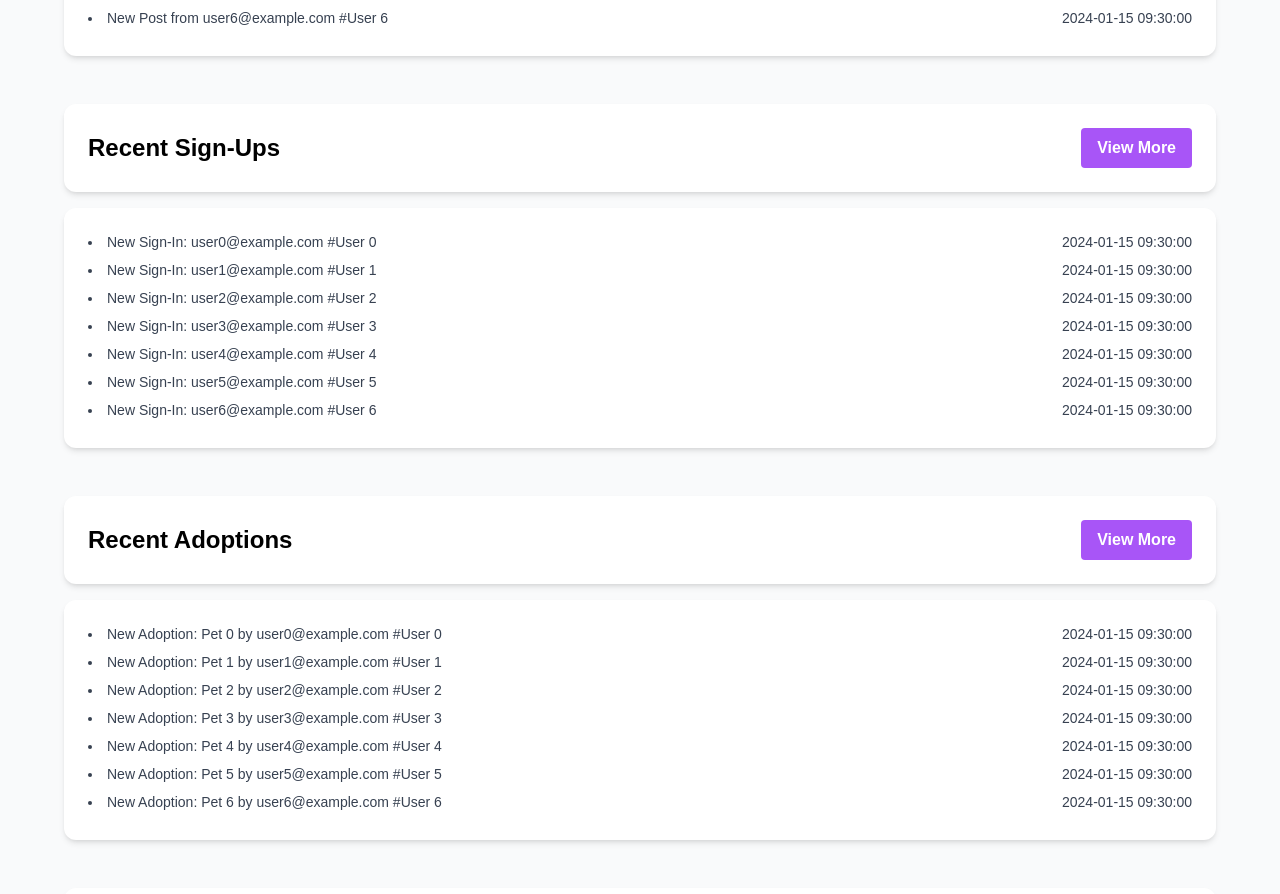
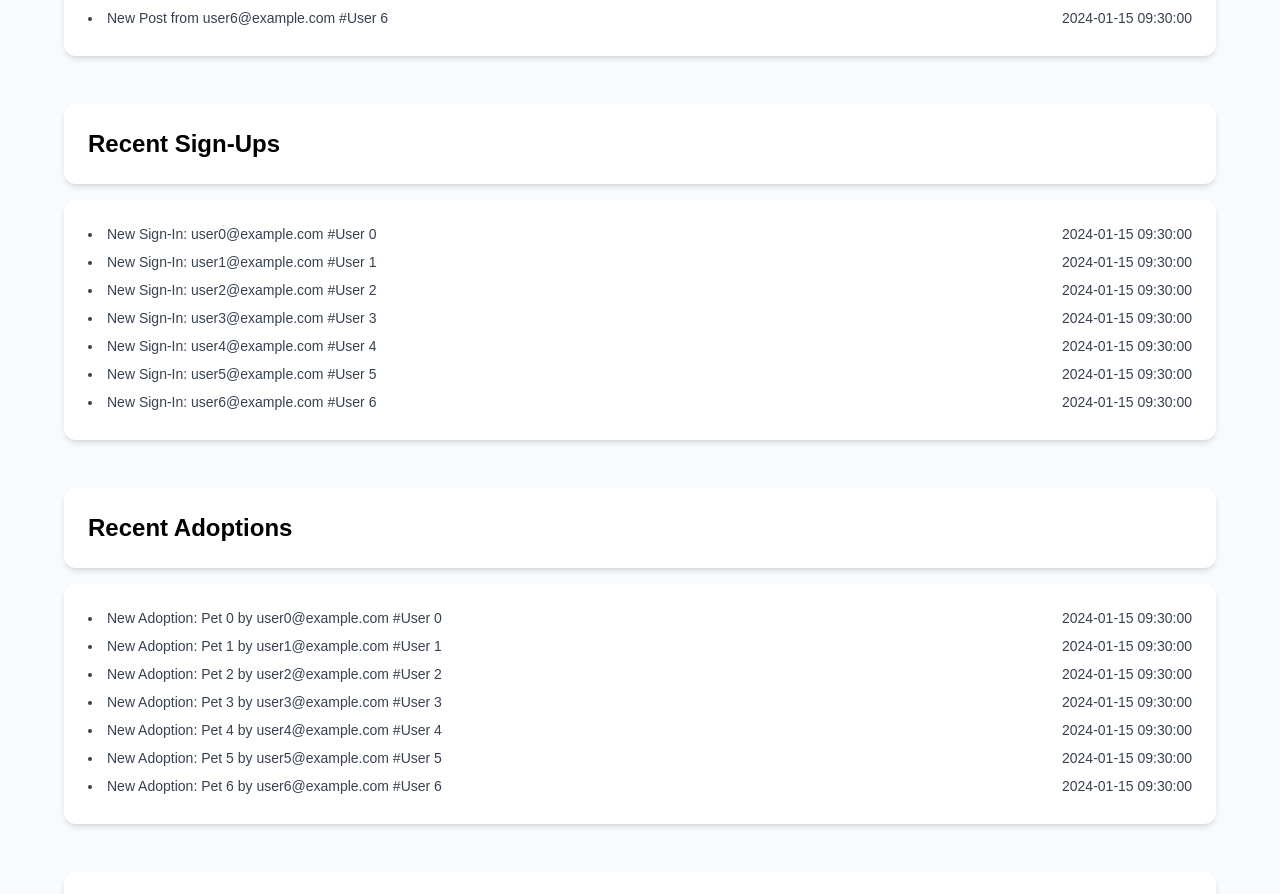
Before and after one commit to Yohhannn/Petmosphere_System, a React (Vite) app in the folder frontend/: page /admin/dashboard in a window 1280 px wide. Shown: the part 1108-2002 px from the top of the page. Built offline with nearby package versions, Linux system fonts and the light colour scheme.

Commit message:
changes on dashboard

```diff
--- a/frontend/src/views/admin/admin_dashboard.jsx
+++ b/frontend/src/views/admin/admin_dashboard.jsx
@@ -147,12 +147,6 @@ const AdminDashboard = () => {
           <div className="max-w-6xl mx-auto mt-12">
             <div className="bg-white p-6 rounded-xl shadow-md flex items-center justify-between">
               <h4 className="text-2xl font-semibold text-black">Recent Sign-Ups</h4>
-              <Link
-                to="/admin/users"
-                className="bg-purple-500 hover:bg-purple-700 text-white font-bold py-2 px-4 rounded focus:outline-none focus:shadow-outline"
-              >
-                View More
-              </Link>
             </div>
             <div className="bg-white p-6 rounded-xl shadow-md mt-4">
               <ul className="list-disc list-inside space-y-2 text-gray-700 text-sm overflow-y-auto max-h-48">
@@ -169,12 +163,6 @@ const AdminDashboard = () => {
           <div className="max-w-6xl mx-auto mt-12">
             <div className="bg-white p-6 rounded-xl shadow-md flex items-center justify-between">
               <h4 className="text-2xl font-semibold text-black">Recent Adoptions</h4>
-              <Link
-                to="/test"
-                className="bg-purple-500 hover:bg-purple-700 text-white font-bold py-2 px-4 rounded focus:outline-none focus:shadow-outline"
-              >
-                View More
-              </Link>
             </div>
             <div className="bg-white p-6 rounded-xl shadow-md mt-4">
               <ul className="list-disc list-inside space-y-2 text-gray-700 text-sm overflow-y-auto max-h-48">
@@ -192,7 +180,7 @@ const AdminDashboard = () => {
             <div className="bg-white p-6 rounded-xl shadow-md flex items-center justify-between">
               <h4 className="text-2xl font-semibold text-black">Recent Verifications</h4>
               <Link
-                to="/test"
+                to="/admin/users"
                 className="bg-purple-500 hover:bg-purple-700 text-white font-bold py-2 px-4 rounded focus:outline-none focus:shadow-outline"
               >
                 View More
```
